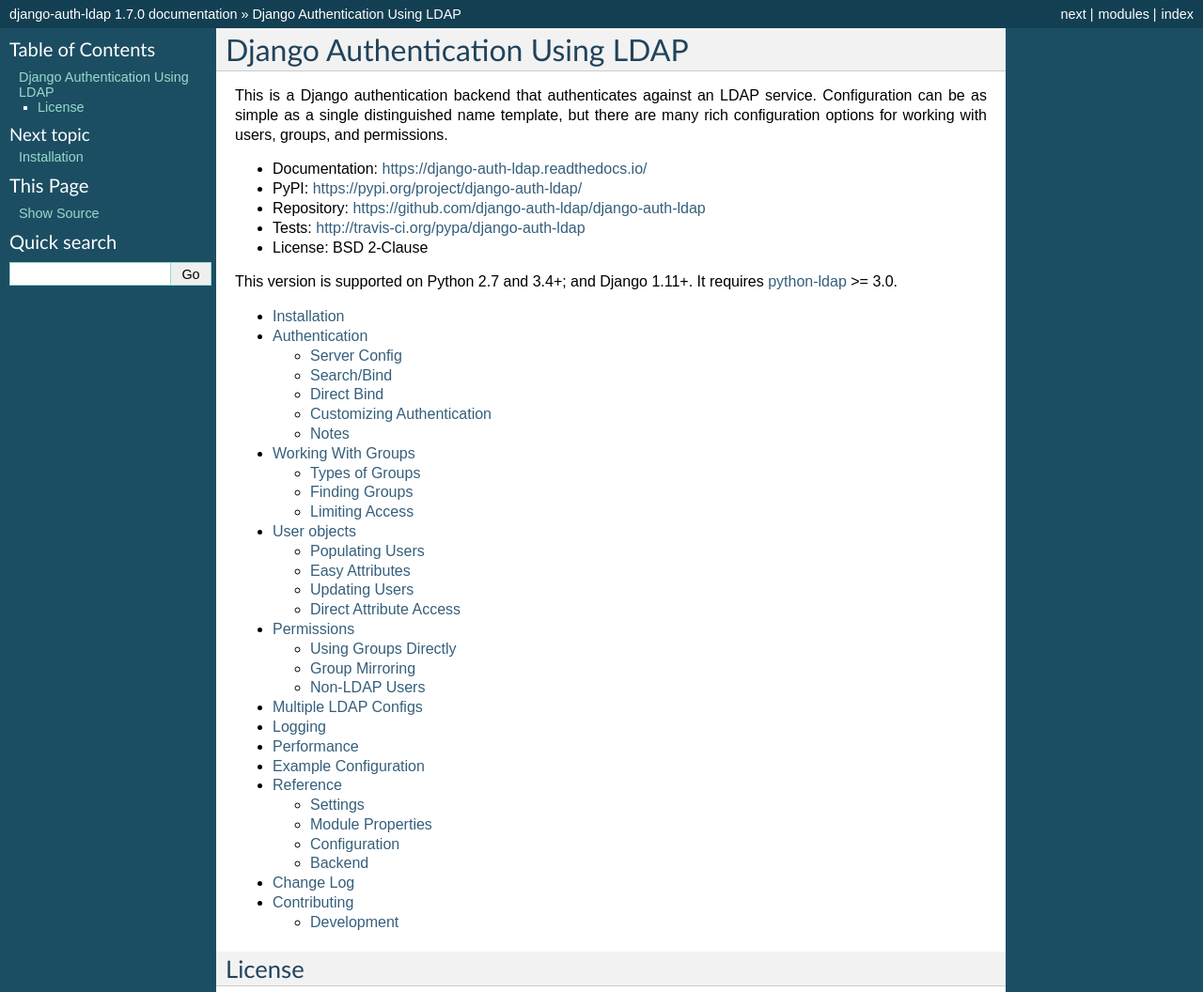
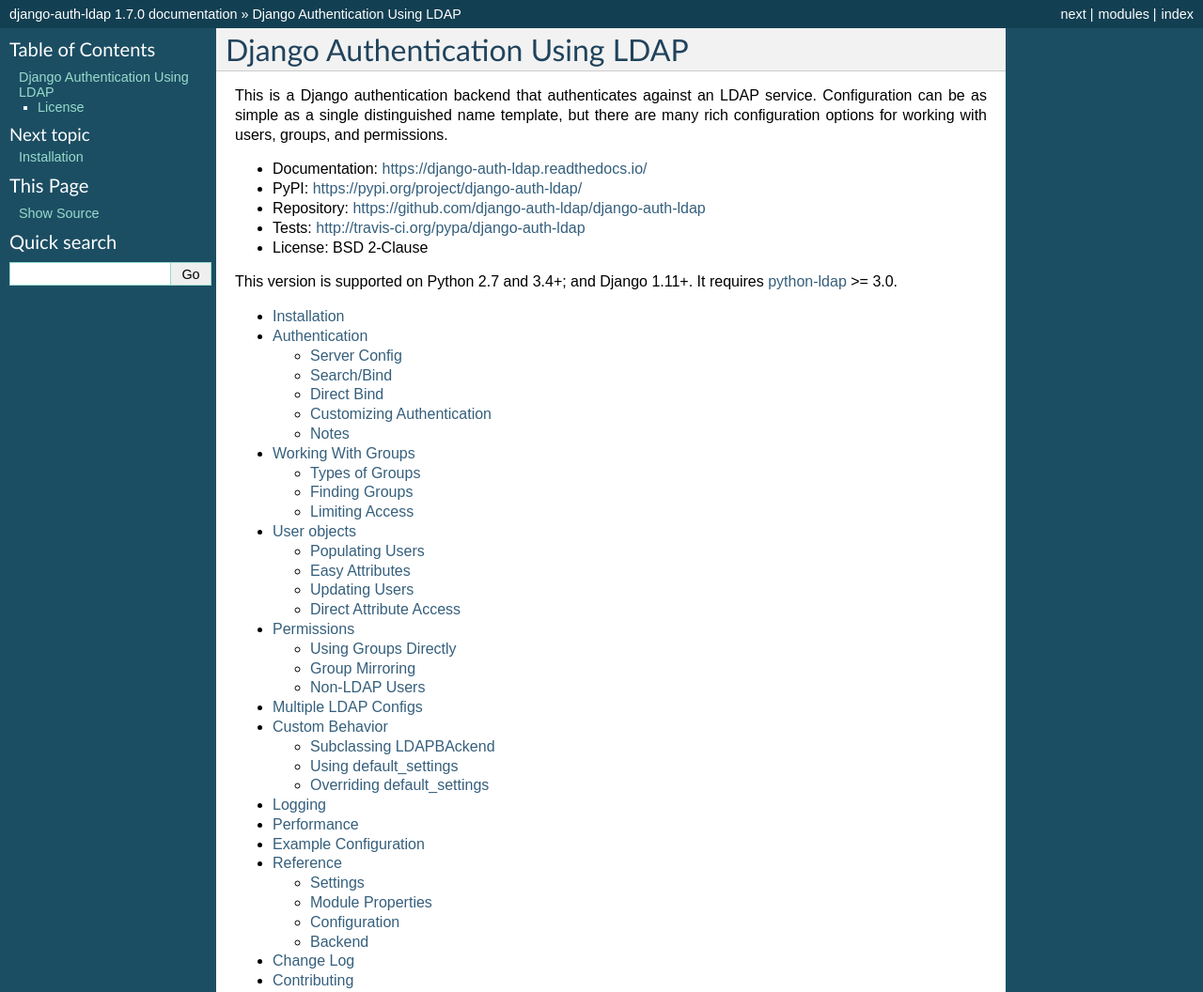
Before and after one commit to django-auth-ldap/django-auth-ldap, a Sphinx documentation site: the page built from docs/index.rst, in a window 1280 px wide, cut to the strip 0-1056 px from the top of the page. Shown: the whole strip at 94% size. Built offline with Sphinx 7.4.7, drawn with Linux system fonts in a browser that asks for light colours; some of the changed lines change nothing that is shown.

Commit message:
Docs: Add page about subclassing and using default_settings

```diff
--- /dev/null
+++ b/docs/custombehavior.rst
@@ -0,0 +1,151 @@
+Custom Behavior
+===============
+
+There are times that the default :class:`~django_auth_ldap.backend.LDAPBackend`
+behavior may be insufficient for your needs. In those cases, you can further
+customize the behavior by following these general steps:
+
+
+* Create your own :class:`~django_auth_ldap.backend.LDAPBackend` subclass.
+* Use :attr:`~django_auth_ldap.backend.LDAPBackend.default_settings` to define
+  any custom settings you may want to use.
+* Override :meth:`~django_auth_ldap.backend.LDAPBackend.authenticate_ldap_user`
+  hook and/or any other method as needed.
+* Define additional methods and attributes as needed.
+* Access your custom settings via ``self.settings`` inside your
+  :class:`~django_auth_ldap.backend.LDAPBackend` subclass.
+
+
+Subclassing LDAPBAckend
+-----------------------
+
+You can implement your own :class:`~django_auth_ldap.backend.LDAPBackend` subclass
+if you need some custom behavior. For example, you want to only allow 50 login
+attempts every 30 minutes, and those numbers may change as needed. Furthermore,
+any successful login attempt against the LDAP server must send out an SMS
+notification, but there should be an option to limit this behavior to a
+specific set of usernames based on a regex. One can accomplish that by doing
+something like this:
+
+.. code-block:: python
+
+    # mypackage.ldap
+
+    import re
+
+    from django.core.cache import cache
+
+    from django_auth_ldap.backend import LDAPBackend
+
+    class CustomLDAPBackend(LDAPBackend):
+        default_settings = {
+            'LOGIN_COUNTER_KEY': 'CUSTOM_LDAP_LOGIN_ATTEMPT_COUNT',
+            'LOGIN_ATTEMPT_LIMIT': 50,
+            'RESET_TIME': 30 * 60,
+            'USERNAME_REGEX': r'^.*$',
+        }
+
+        def authenticate_ldap_user(self, ldap_user, password):
+            if self.exceeded_login_attempt_limit():
+                # Or you can raise a 403 if you do not want
+                # to continue checking other auth backends
+                print('Login attempts exceeded.')
+                return None
+            self.increment_login_attempt_count()
+            user = ldap_user.authenticate(password)
+            if user and self.username_matches_regex(user.username):
+                self.send_sms(user.username)
+            return user
+
+        @property
+        def login_attempt_count(self):
+            return cache.get_or_set(
+                self.settings.LOGIN_COUNTER_KEY, 0, self.settings.RESET_TIME
+            )
+
+        def increment_login_attempt_count(self):
+            try:
+                cache.incr(self.settings.LOGIN_COUNTER_KEY)
+            except ValueError:
+                cache.set(
+                    self.settings.LOGIN_COUNTER_KEY, 1, self.settings.RESET_TIME
+                )
+
+        def exceeded_login_attempt_limit(self):
+            return self.login_attempt_count >= self.settings.LOGIN_ATTEMPT_LIMIT
+
+        def username_matches_regex(self, username):
+            return re.match(self.settings.USERNAME_REGEX, username)
+
+        def send_sms(self, username):
+            # Implement your SMS logic here
+            print('SMS sent!')
+
+
+
+.. code-block:: python
+
+    # settings.py
+
+    AUTHENTICATION_BACKENDS = [
+    # ...
+        'mypackage.ldap.CustomLDAPBackend',
+    # ...
+    ]
+
+
+Using default_settings
+----------------------
+
+While you can use your own custom Django settings to create something similar
+to the sample code above, there are a couple of advantages in using
+:attr:`~django_auth_ldap.backend.LDAPBackend.default_settings` instead.
+
+Following the sample code above, one advantage is that the subclass will now
+automatically check your Django settings for ``AUTH_LDAP_LOGIN_COUNTER_KEY``,
+``AUTH_LDAP_LOGIN_ATTEMPT_LIMIT``, ``AUTH_LDAP_RESET_TIME``, and
+``AUTH_LDAP_USERNAME_REGEX``. Another advantage is that for each setting not
+explicitly defined in your Django settings, the subclass will then use the
+corresponding default values. This behavior will be very handy in case you
+will need to override certain settings.
+
+
+Overriding default_settings
+---------------------------
+
+If down the line, you want to increase the login attempt limit to 100 every
+15 minutes, and you only want SMS notifications for usernames with a "zz\_"
+prefix, then you can simply modify your settings.py like so.
+
+.. code-block:: python
+
+    # settings.py
+
+    AUTH_LDAP_LOGIN_ATTEMPT_LIMIT = 100
+    AUTH_LDAP_RESET_TIME = 15 * 60
+    AUTH_LDAP_USERNAME_REGEX = r'^zz_.*$'
+
+    AUTHENTICATION_BACKENDS = [
+    # ...
+        'mypackage.ldap.CustomLDAPBackend',
+    # ...
+    ]
+
+If the :attr:`~django_auth_ldap.backend.LDAPBackend.settings_prefix` of the
+subclass was also changed, then the prefix must also be used in your settings.
+For example, if the prefix was changed to "AUTH_LDAP_1\_", then it should look
+like this.
+
+.. code-block:: python
+
+    # settings.py
+
+    AUTH_LDAP_1_LOGIN_ATTEMPT_LIMIT = 100
+    AUTH_LDAP_1_RESET_TIME = 15 * 60
+    AUTH_LDAP_1_USERNAME_REGEX = r'^zz_.*$'
+
+    AUTHENTICATION_BACKENDS = [
+    # ...
+        'mypackage.ldap.CustomLDAPBackend',
+    # ...
+    ]
--- a/docs/index.rst
+++ b/docs/index.rst
@@ -25,6 +25,7 @@
     users
     permissions
     multiconfig
+    custombehavior
     logging
     performance
     example
```
